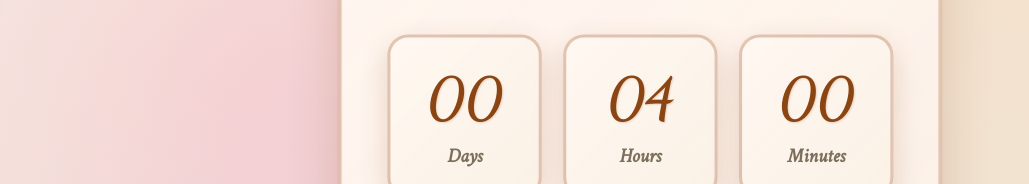
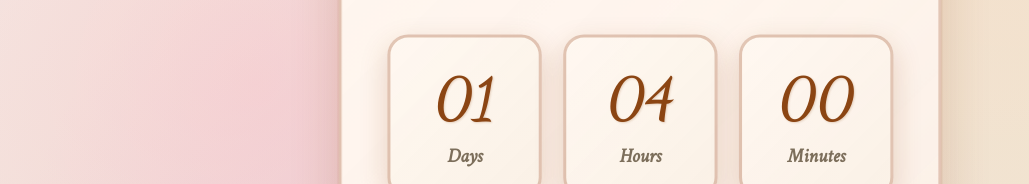
Before and after one commit to BhavithAdyanthaya/kittu, a plain HTML site: page index.html in a window 1280 px wide. Shown: the part 316-500 px from the top of the page, without its empty margins (0-1029 px from the left). Drawn offline with nearby package versions, Linux system fonts and the light colour scheme.

Commit message:
debug complete

```diff
--- a/index.html
+++ b/index.html
@@ -999,7 +999,7 @@
 
     // Check if should be unlocked and update countdown
     function updateLockCountdown() {
-      const unlockDate = new Date('2025-09-28T00:00:00').getTime();
+      const unlockDate = new Date('2025-09-29T00:00:00').getTime();
       const now = new Date().getTime();
       const difference = unlockDate - now;
 
```
